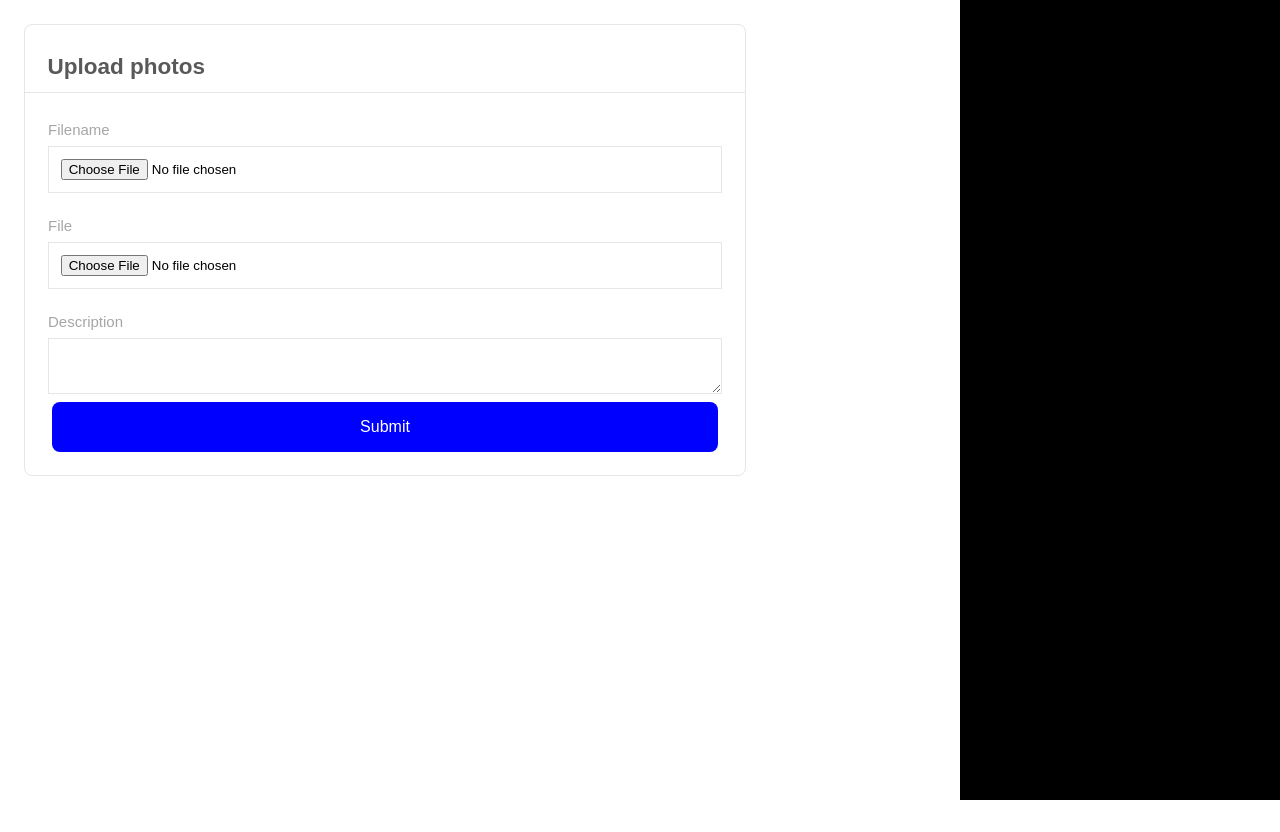
After one commit to lazyotter/cook-log, a Flask app: template app/templates/upload.html in a window 1280 px wide. The commit adds this page. Run offline with Flask 2, Linux system fonts and the light colour scheme; the template is opened without the code that fills it, so the values that code supplies are empty, except form fields; tables that the repository leaves empty hold one stand-in row (values such as "Sample post"); form fields are guessed from the names that the template uses.

Commit message:
login, reg, upload page

```diff
--- a/app/models.py
+++ b/app/models.py
@@ -20,7 +20,9 @@ class User(UserMixin, db.Model):
 
 class Post(db.Model):
 	id = db.Column(db.Integer, primary_key=True)
-	body = db.Column(db.String(140))
+	title = db.Column(db.String(140))
+	body = db.Column(db.String(250))
+	file_path = db.Column(db.String(250), index=True, unique=True)
 	timestamp = db.Column(db.DateTime, index=True, default=datetime.utcnow)
 	user_id = db.Column(db.Integer, db.ForeignKey('user.id'))
 
--- a/app/routes.py
+++ b/app/routes.py
@@ -1,38 +1,70 @@
 from flask import render_template, flash, redirect, url_for
-from app import app
-from app.forms import LoginForm, RegistrationForm
-from flask_login import current_user, login_user, logout_user
-from app.models import User
+from app import app, db
+from app.forms import LoginForm, RegistrationForm, UploadForm
+from flask_login import current_user, login_user, logout_user, login_required
+from werkzeug.utils import secure_filename
+from app.models import User, Post
 
 @app.route('/', methods = ['GET', 'POST'])
 @app.route('/index', methods = ['GET', 'POST'])
 def index():
-	form = LoginForm()
+	login_form = LoginForm()
 	reg_form = RegistrationForm()
+
+	# Check if already logged in
 	if current_user.is_authenticated:
-		return render_template('index.html', title='Home Page')
-	if form.validate_on_submit():
-		user = User.query.filter_by(username=form.username.data).first()
-		if user is None or not user.check_password(form.password.data):
+		return redirect(url_for('user', username=current_user.username))
+
+	# If submitting login form, validate form
+	if login_form.submit_login.data and login_form.validate():
+		user = User.query.filter_by(username=login_form.username.data).first()
+		# If user does not exist or password doesnt work
+		if user is None or not user.check_password(login_form.password.data):
 			flash('Invalid username or password')
-			return redirect('/index')
-		login_user(user, remember=form.remember_me.data)
-		return redirect(url_for('index'))
-	if reg_form.validate_on_submit():
+			return redirect(url_for('index'))
+		# Login existing user
+		login_user(user, remember=login_form.remember_me.data)
+		return redirect(url_for('user', username=current_user.username))
+	# If submitting registration form, check that validators and if data is there
+	if reg_form.submit_reg.data and reg_form.validate():
 		user = User(username=reg_form.username.data, email=reg_form.email.data)
 		user.set_password(reg_form.password.data)
 		db.session.add(user)
 		db.session.commit()
 		flash('YOU REGISTERED DUMB SHIT')
 		return redirect(url_for('index'))
-	return render_template('index.html', form=form, reg_form=reg_form, title='Home Page')
+	return render_template('index.html', login_form=login_form, reg_form=reg_form, title='Home Page')
 
 @app.route('/logout')
 def logout():
 	logout_user()
 	return redirect(url_for('index'))
-'''@app.route('/login')
-def login():
-	form = LoginForm()
-	return render_template('login.html', title='Sign In', form=form)
-'''
+
+@app.route('/user/<username>')
+@login_required
+def user(username):
+	user = User.query.filter_by(username=username).first_or_404()
+	return render_template('home.html', user=user)
+
+@app.route('/user/<username>/upload', methods = ['GET', 'POST'])
+@login_required
+def upload(username):
+	upload_form = UploadForm()
+	if upload_form.validate_on_submit():
+		# Get username
+		user = User.query.filter_by(username=username).first_or_404()
+
+		# Get image data and save to local computer
+		data = upload_form.file.data
+		filename = secure_filename(upload_form.filename)
+		data.save(os.path.join(app.instance_path, 'app/static/images/', user,
+			'/', 'filename'))
+
+		# Save post to database
+		post = Post(title=upload_form.name, file_path=filename)
+		db.session.add(post)
+		db.session.commit()
+		flash('Upload successful')
+
+		return redirect(url_for('user'), user=user)
+	return render_template('upload.html', upload_form=upload_form, title='Upload foodies')
--- /dev/null
+++ b/app/static/css/style-home.css
@@ -0,0 +1,178 @@
+body {
+  font-family: Arial, Helvetica, sans-serif;
+}
+
+.btn {
+  background-color: blue;
+  border: none;
+  border-radius: 8px;
+  color: white;
+  cursor: pointer;
+  padding: 16px 32px;
+  text-align: center;
+  font-size: 16px;
+  opacity: 1;
+  transition: 0.3s;
+}
+
+.btn:hover{opacity: 0.6}
+
+.container {
+	display: flex;
+	align-items: center;
+	justify-content: center;
+	flex-direction: row;
+	flex-wrap: nowrap;
+	min-height: 100vh;
+	overflow-y: scroll;
+}
+
+.content-posts {
+	display: grid;
+	grid-gap: 1em;
+	grid-template-columns: repeat( auto-fill, minmax(200px, 1fr));
+	align-items: stretch;
+	justify-items: stretch;
+}
+
+.empty {
+	order: 2;
+	flex: 1;
+}
+
+.item{
+	place-self: center;
+	display: grid;
+	height: 100%;
+	width: 100%;
+	place-items: center center;
+	justify-items: center;
+	place-content: stretch center;
+}
+
+.item img {
+	background-color: rgba(0, 0, 0, .5);
+    height: 100%;
+    width: 100%;
+    grid-column: 1 / 2;
+    grid-row: 1 / 2;
+	object-fit: contain;
+    transition: all 0.2s ease-in;
+}
+
+.item .text {
+	font-weight: bold;
+	font-size: 30px;
+	top: 50%;
+	left: 50%;
+    grid-column: 1 / 2;
+    grid-row: 1 / 2;
+    opacity: 0;
+    color: white;
+    text-align: center;
+    transition: all 0.2s ease-in;
+}
+
+.item:hover img {
+	background-color: rgba(0, 0, 0, .75);
+	cursor: pointer;
+}
+
+.item:hover .text {
+	cursor: pointer;
+	opacity: 1;
+}
+
+.sidebar-left {
+	order: 1;
+	flex: 3;
+	margin-left: 1em;
+	margin-top: 1em;
+	margin-right: 2em;
+	min-height: 100vh;
+}
+
+.sidebar-right {
+	align-self: center;
+	background: rgb(0, 0, 0);
+	color: white;
+	opacity: 100%;
+	position: fixed;
+	top: 0;
+	bottom: 0;
+	right: 0;
+	height: 100vh;
+	width: 25vw;
+}
+
+.upload-box {
+	display: flex;
+	flex-direction: column;
+	align-items: flex-start;
+	justify-content: center;
+	align-content: center;
+	font-size: 15px;
+	font-family: Arial, Helvetica, sans-serif;
+	border: 1px solid #e6e6e6;
+	border-radius: 8px;
+	height: 56.25vh;
+	width: 56.25vw;
+}
+
+.upload-box h1{
+	color: #595959;
+	font-size: 1.5em;
+	border-bottom: 1px solid #e6e6e6;
+	margin-top: 0em;
+	margin-bottom: 0.5em;
+	height: 2em;
+	padding-left: 1em;
+	padding-right: 1em;
+	padding-bottom: 0.25em;
+	padding-top: .25em;
+	width: 100%;
+	box-sizing: border-box;
+}
+
+
+.upload-box .group{
+	height: 2em;
+	width: 80%;
+	padding: 16px;
+}
+
+.upload-box .text{
+	padding: 8px;
+	padding-top: 16px;
+	margin-left: 1em;
+	margin-right: 1em;
+	color: #a6a6a6;
+}
+
+.upload-box .field{
+	padding: 12px;
+	margin: 8px;
+	margin-top: 0px;
+	margin-left: 1.7em;
+	margin-right: 1.7em;
+	width: calc(100% - 3.4em);
+	box-sizing: border-box;
+	border: 1px solid #e6e6e6;
+}
+
+.upload-box .btn {
+	background-color: blue;
+	border: none;
+	border-radius: 8px;
+	color: white;
+	cursor: pointer;
+	margin-left: 1.7em;
+	margin-right: 1.7em;
+	width: calc(100% - 3.4em);
+	text-align: center;
+	font-size: 16px;
+	opacity: 1;
+	transition: 0.3s;
+}
+
+.upload-box .btn:hover{opacity: 0.6}
--- /dev/null
+++ b/app/templates/base.html
@@ -0,0 +1,23 @@
+<!DOCTYPE html>
+<html lang="en">
+<head><!--
+<link rel="stylesheet" type="text/css" href="../static/css/style-home.css">
+<title>huixtocihuatl</title>-->
+<link rel="stylesheet" href="{{ url_for('static', filename='css/style-home.css') }}">
+<meta charset="UTF-8">
+</head>
+{% block body %}{% endblock %}
+
+<div class="container">
+	<div class="sidebar-left">
+		{% block content %}{% endblock %}
+	</div>
+	<div class="empty"></div>
+	<div class="sidebar-right">
+		{% block sidebar %}{% endblock %}
+	</div>
+</div>
+
+{% block script %}{% endblock %}
+
+</html>
--- /dev/null
+++ b/app/templates/upload.html
@@ -0,0 +1,23 @@
+{% extends "base.html" %}
+
+
+{% block body %}{% endblock %}
+
+{% block content %}
+	<div class="upload-box" method="post" enctype="multipart/form-data">
+		<h1>Upload photos</h1>
+		{{ upload_form.filename.label(class="text") }}
+		{{ upload_form.filename(placeholder="What is the dish called?", class="field") }}
+
+		{{ upload_form.file.label(class="text") }}
+		{{ upload_form.file(class="field") }}
+
+		{{ upload_form.description.label(class="text") }}
+		{{ upload_form.description(class="field") }}
+
+		{{ upload_form.submit(class="btn") }}
+	</div>
+{% endblock %}
+
+{% block sidebar %}{% endblock %}
+{% block script %}{% endblock %}
```
Also changed, not shown: app/forms.py (+18 -4 lines), app/static/css/style.css (+14 -0 lines), app/templates/home.html (+38 -21 lines), app/templates/index.html (+19 -9 lines), app/templates/test.html (added, +34 -0 lines), app.db, app/static/images/add-item.png (added), coachdata.sqlite (added), 4 other files.
